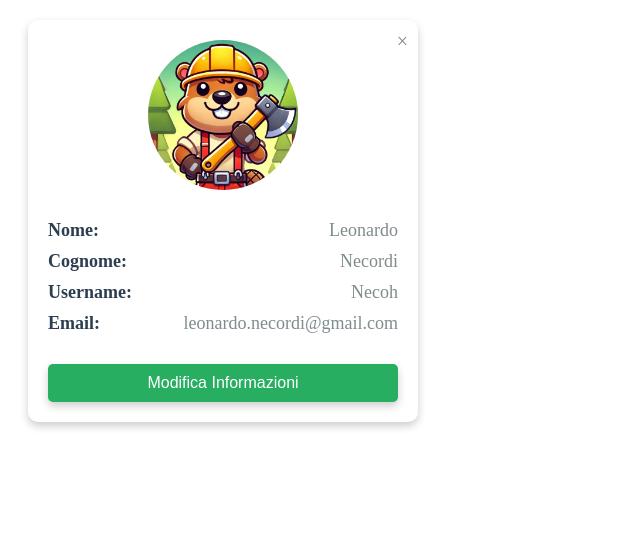
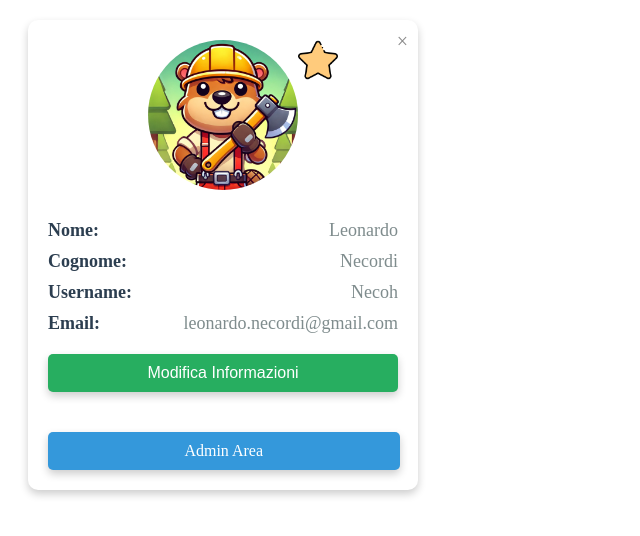
Before and after one commit to LordNecoh/SAW_Project, a PHP site: page /progettoSAW/profilePopup.php in a window 1280 px wide. Shown: the top 536 px of the page, without its empty margins (0-640 px from the left). Run offline with PHP 8.4, Linux system fonts and the light colour scheme; a user stored in the database is signed in; data comes from the database, SQL or seed files in the repository; both versions use the stored data as it was after the commit.

Commit message:
Fatte un po' di cose, inizio zona admin

```diff
--- a/css/profilePopup.css
+++ b/css/profilePopup.css
@@ -104,6 +104,7 @@
     font-size: 16px;
     width: 100%;
     box-shadow: 0 4px 8px rgba(0, 0, 0, 0.2);
+    display: block;
 }
 
 .edit-button:hover {
@@ -117,3 +118,35 @@
     object-fit: cover;
     margin-bottom: 20px;
 }
+
+
+.profile-image-wrapper {
+    position: relative;
+    display: inline-block;
+}
+
+.admin-badge {
+    position: absolute;
+    width: 40px; /* Regola la dimensione a piacere */
+    height: 40px;
+}
+
+.admin-link {
+    margin-top: 40px;
+    padding: 10px 20px;
+    background-color: #3498db;
+    color: white;
+    border: none;
+    border-radius: 5px;
+    cursor: pointer;
+    font-size: 16px;
+    width: 89%;
+    box-shadow: 0 4px 8px rgba(0, 0, 0, 0.2);
+    display: block;
+    text-align: center;
+    text-decoration: none;
+}
+
+.admin-link:hover {
+    background-color: #2980b9;
+}
--- a/database/getDonations.php
+++ b/database/getDonations.php
@@ -8,10 +8,11 @@ try {
     $totalResult = $totalQuery->fetch();
     $totalDonations = $totalResult['total'] ?? 0;
 
-    $donorsQuery = $conn->query("SELECT u.username, d.email, d.amount
+    $donorsQuery = $conn->query("SELECT u.username, d.email, SUM(d.amount) AS total_donated
                                 FROM donations d
                                 INNER JOIN users u ON u.email = d.email
-                                WHERE d.public = 1");
+                                WHERE d.public = 1
+                                GROUP BY u.username, d.email");
 
     $donors = $donorsQuery->fetchAll();
 
--- a/database/get_user_info.php
+++ b/database/get_user_info.php
@@ -4,7 +4,7 @@ if (session_status() === PHP_SESSION_NONE) {
 }
 
 if (!isset($_SESSION["email"])) {
-    header("Location: ../index.php");
+    header("Location: ./index.php");
     exit();
 }
 include("connessioneDB.php");
--- a/database/login.php
+++ b/database/login.php
@@ -39,6 +39,11 @@ if ($_SERVER["REQUEST_METHOD"] == "POST") {
 
         $_SESSION['email'] = $user['email'];
         $_SESSION['username'] = $user['username'];
+        $isAdmin = $user['admin'];
+        if($isAdmin == 1){
+            $_SESSION['admin'] = $user['admin'];
+        }
+
 
         $response['success'] = true;
         echo json_encode($response);
--- a/database/show_profile.php
+++ b/database/show_profile.php
@@ -24,22 +24,38 @@ try {
     if ($stmt->rowCount() === 0) {
         echo "No user found";
     } else {
+
+        //Preparazione dati
         $row = $stmt->fetch();
         $first = $row["firstname"];
         $last = $row["lastname"];
         $username = $row["username"];
         $email = $row["email"];
 
+        if(isset($_SESSION['admin'])){
+            $adminBadge = "<img src='images/star.png' alt='AdminBadge' class='admin-badge'>";
+            $adminArea = "<a href='adminPage.php' class='admin-link'>Admin Area</a>";
+        }else{
+            $adminBadge = "";
+            $adminArea = "";
+        }
 
         $result = "
                 <span class='close-button' id='closeProfilePopup'>&times;</span>
+                <div class='profile-image-wrapper'>
+                    <img src='images/profilePicture.png' alt='Profilo' class='profile-image'>
+                    $adminBadge
+                </div>
                 <p><strong>Nome:</strong> <span>" . htmlspecialchars($first, ENT_QUOTES) . "</span></p>
                 <p><strong>Cognome:</strong> <span>" . htmlspecialchars($last,ENT_QUOTES) . "</span></p>
                 <p><strong>Username:</strong> <span>" . htmlspecialchars($username, ENT_QUOTES) . "</span></p>
                 <p><strong>Email:</strong> <span>" . htmlspecialchars($email, ENT_QUOTES) . "</span></p>
 
-                <button id='editProfileButton' class='edit-button'>Modifica Informazioni</button>";
+                <button id='editProfileButton' class='edit-button'>Modifica Informazioni</button>
+                $adminArea
+                ";
         echo $result;
+
     }
 } catch (PDOException $e) {
     error_log("Database error: " . $e->getMessage());
--- a/js/caricaDonazioni.js
+++ b/js/caricaDonazioni.js
@@ -36,7 +36,7 @@ function fetchDonations(donationAmountElement) {
                 data.donors.forEach((donor) => {
 
                     //Calcolo donazioni non anonime
-                    publicDonations += parseFloat(donor.amount);
+                    publicDonations += parseFloat(donor.total_donated);
 
                     //Aggiunta riga
                     const row = document.createElement("tr");
@@ -45,7 +45,7 @@ function fetchDonations(donationAmountElement) {
                     usernameCell.textContent = donor.username;
 
                     const amountCell = document.createElement("td");
-                    amountCell.textContent = `€${donor.amount}`;
+                    amountCell.textContent = `€${donor.total_donated}`;
 
                     row.appendChild(usernameCell);
                     row.appendChild(amountCell);
--- a/profilePopup.php
+++ b/profilePopup.php
@@ -3,7 +3,6 @@
 
     <?php
     echo "<div class='profilePopup-content'>";
-    echo   "<img src='images/profilePicture.png' alt='Profilo' class='profile-image'>";
     require 'database/show_profile.php';
     echo "</div>";
 
```
Also changed, not shown: adminPage.php (added, +10 -0 lines), css/formModifica.css (+15 -2 lines), css/header.css (+8 -0 lines), formModifica.php (+12 -5 lines), saw.sql (+13 -4 lines), images/star.png (added), 1 other file.
